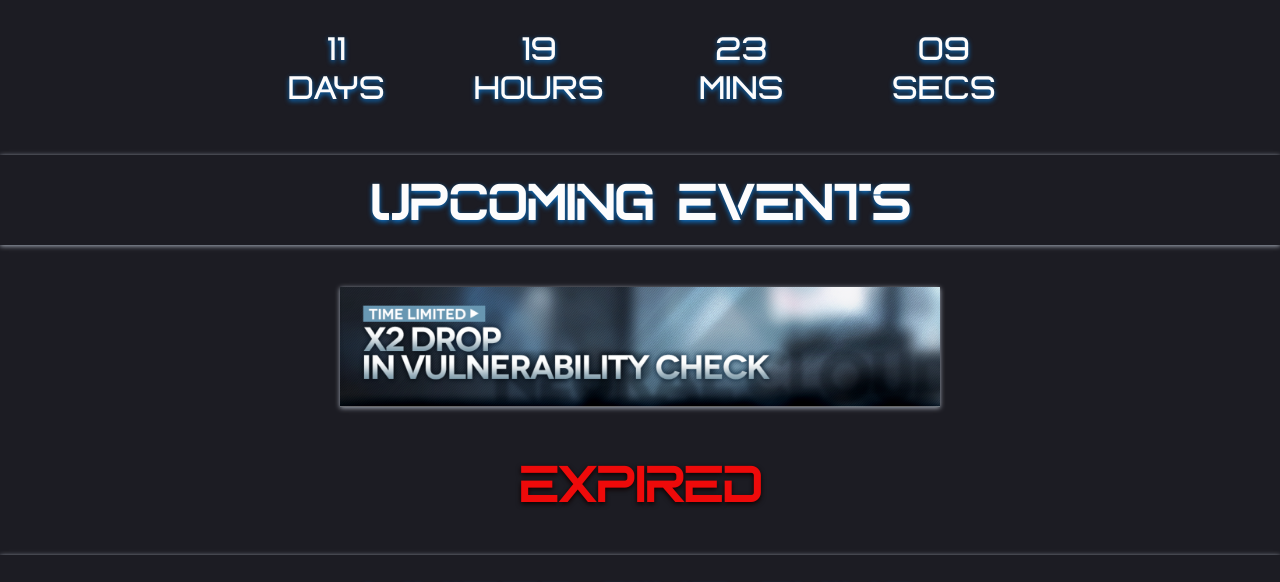
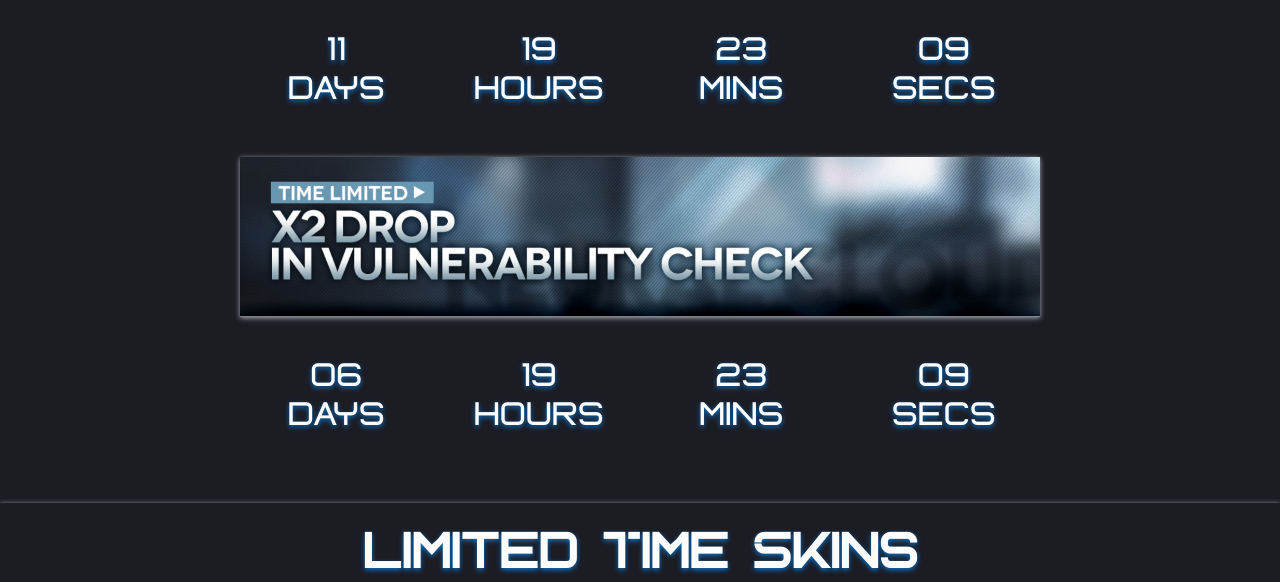
Before and after one commit to naisu/PNC-Event-Timer, a plain HTML site: page index.html in a window 1280 px wide. Shown: the part 1964-2546 px from the top of the page. Drawn offline with Linux system fonts and the light colour scheme.

Commit message:
Update for start of 2x vuln

```diff
--- a/index.html
+++ b/index.html
@@ -128,13 +128,32 @@
                     </div>
                 </div>
             </div>
+            <div class="ongoing-event">
+                <div class="full-img">
+                    <a href="https://twitter.com/NeuralCloudEN/status/1611981026699378689">
+                        <img src="images/upcoming/vuln.png" alt="Vuln">
+                    </a>
+                    <div class="t4">
+                        <div class="countdown-timer-container t4-item">
+                            <div class="countdown-timer-event" id="days-t4"></div>
+                            <div class="countdown-timer-event" id="hours-t4"></div>
+                            <div class="countdown-timer-event" id="minutes-t4"></div>
+                            <div class="countdown-timer-event" id="seconds-t4"></div>
+                            <div>days</div>
+                            <div>hours</div>
+                            <div>mins</div>
+                            <div>secs</div>
+                        </div>
+                    </div>
+                </div>
+            </div>
         </section>
         <!-- UPCOMING EVENTS -->
-        <section class="ongoing-events">
+        <!-- <section class="ongoing-events">
             <div class="heading">
                 <h1>UPCOMING EVENTS</h1>
             </div>
-            <!-- <div class="upcoming-event">
+            <div class="upcoming-event">
                 <div class="event">
                     <div class="full-img">
                         <a href="https://twitter.com/NeuralCloudEN/status/1611981026699378689">
@@ -154,30 +173,8 @@
                         </div>
                     </div>
                 </div>
-            </div> -->
-
-            <div class="upcoming-event">
-                <div class="event">
-                    <div class="full-img">
-                        <a href="https://twitter.com/NeuralCloudEN/status/1611981026699378689">
-                            <img src="images/upcoming/vuln.png" alt="Vuln">
-                        </a>
-                        <div class="t5">
-                            <div class="countdown-timer-container t5-item">
-                                <div class="countdown-timer-event" id="days-t5"></div>
-                                <div class="countdown-timer-event" id="hours-t5"></div>
-                                <div class="countdown-timer-event" id="minutes-t5"></div>
-                                <div class="countdown-timer-event" id="seconds-t5"></div>
-                                <div>days</div>
-                                <div>hours</div>
-                                <div>mins</div>
-                                <div>secs</div>
-                            </div>
-                        </div>
-                    </div>
-                </div>
             </div>
-        </section>
+        </section> -->
     </div>
     <!-- SKINS -->
     <section class="skin">
--- a/js/script.js
+++ b/js/script.js
@@ -105,8 +105,8 @@ setInterval(function () { countDown('#days-t2', '#hours-t2', '#minutes-t2', '#se
 // TIMER 3 (STARTS: 2023/02/13 05:00:00 [Exception Protocol Season 2])
 setInterval(function () { countDown('#days-t3', '#hours-t3', '#minutes-t3', '#seconds-t3', 'February 13, 2023 13:00:00 UTC+00:00', '.t3', '.t3-item') }, 1000);
 
-// TIMER 5 (STARTS: 2023/02/01 05:00:00 [2x Vuln])
-setInterval(function () { countDown('#days-t5', '#hours-t5', '#minutes-t5', '#seconds-t5', 'February 01, 2023 13:00:00 UTC+00:00', '.t5', '.t5-item') }, 1000);
+// TIMER 4 (ENDS: 2023/02/08 05:00:00) [2x Vuln]
+setInterval(function () { countDown('#days-t4', '#hours-t4', '#minutes-t4', '#seconds-t4', 'February 8, 2023 13:00:00 UTC+00:00', '.t4', '.t4-item') }, 1000);
 
 
 
```
